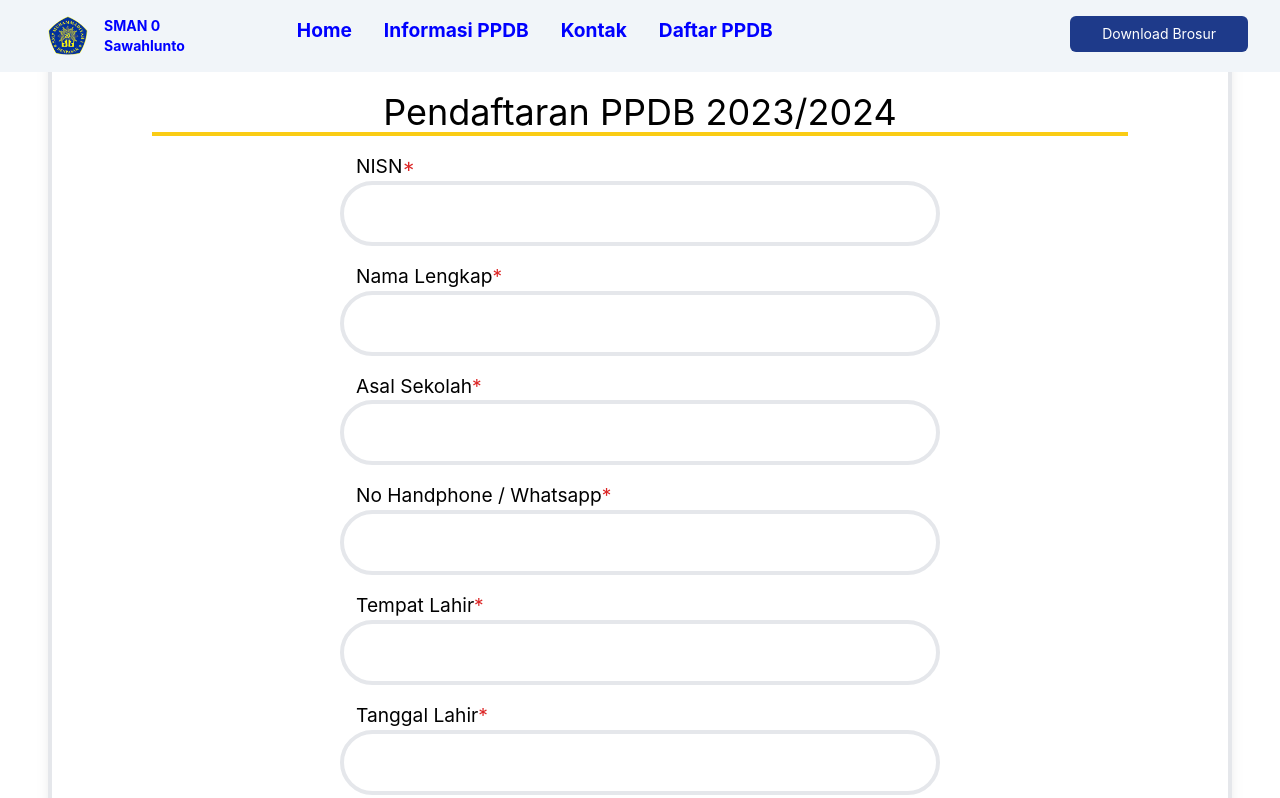
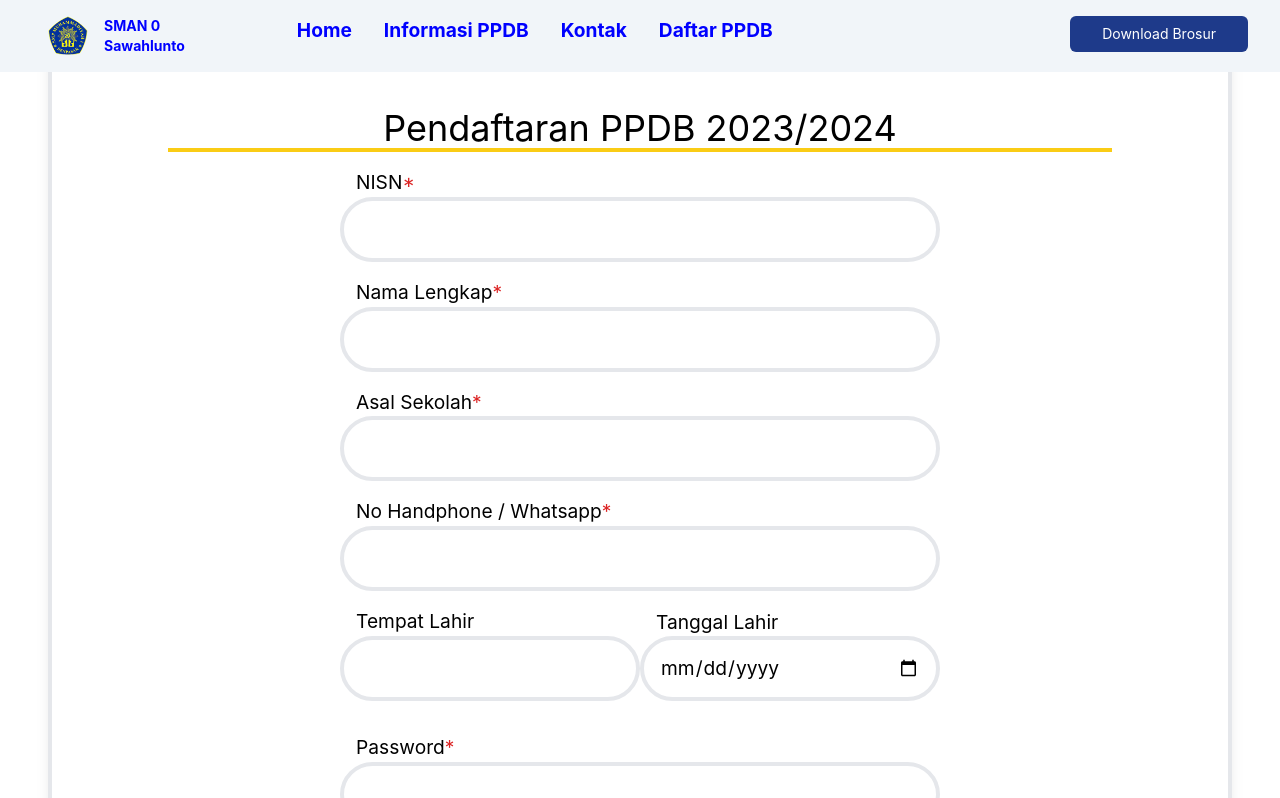
Before and after one commit to harymunli/PPDB-Website-Example, a Next.js app: page /daftar in a window 1280 px wide. Shown: the top 798 px of the page. Built offline with nearby package versions, Linux system fonts and the light colour scheme.

Commit message:
more components

```diff
--- a/components/Input.js
+++ /dev/null
@@ -1,11 +0,0 @@
-import React from "react";
-import styles from '../styles/input.module.css'
-
-export default function Input(props){
-    return(
-        <div className="flex-row justify-center mx-auto flex-start">
-            <label for={props.label} className="block ml-4">{props.label}<span className="text-red-600 round-end-3 h-[30px]">*</span></label>
-            <input id={props.label} type="text" className="rounded-full border-4 w-[600px] h-[65px] px-4"></input>
-        </div>
-    )
-}
--- /dev/null
+++ b/components/Mustinput.js
@@ -0,0 +1,32 @@
+import React from "react";
+
+// export default function Mustinput(props){
+//     return(
+//         <div className="flex-row justify-center mx-auto flex-start">
+//             <label for={props.label} className="block ml-4">{props.label}<span className="text-red-600 round-end-3 h-[30px]">*</span></label>
+//             <input id={props.label} type="text" className="rounded-full border-4 w-[600px] h-[65px] px-4"></input>
+//         </div>
+//     )
+// }
+
+
+
+export default class Mustinput extends React.Component {
+    constructor(props){
+        super(props)
+    }
+    render(){
+        if(this.props.label === "Password"){
+            return (
+                <div className="flex-row justify-center mx-auto flex-start">
+                    <label for={this.props.label} className="block ml-4">{this.props.label}<span className="text-red-600 round-end-3 h-[30px]">*</span></label>
+                    <input id={this.props.label} type="password" className="rounded-full border-4 w-[600px] h-[65px] px-4"></input>
+                </div>
+            )
+        }
+        return ( <div className="flex-row justify-center mx-auto flex-start">
+                    <label for={this.props.label} className="block ml-4">{this.props.label}<span className="text-red-600 round-end-3 h-[30px]">*</span></label>
+                    <input id={this.props.label} type="text" className="rounded-full border-4 w-[600px] h-[65px] px-4"></input>
+                </div> )
+    }
+}
--- /dev/null
+++ b/components/Optional_Input.js
@@ -0,0 +1,21 @@
+import React from "react";
+
+export default class Optional_Input extends React.Component{
+    render(){
+        if(this.props.label === "Tanggal Lahir"){
+           return(
+                <div className="flex-row justify-center mx-auto flex-start inline-block mb-4">
+                    <label for={this.props.label} className="block ml-4">{this.props.label}</label>
+                    <input id={this.props.label} type="date" className="rounded-full border-4 w-[300px] h-[65px] px-4"></input>
+                </div>
+           )
+        }
+        return(
+            <div className="flex-row justify-center mx-auto flex-start inline-block">
+                <label for={this.props.label} className="block ml-4">{this.props.label}</label>
+                <input id={this.props.label} type="text" className="rounded-full border-4 w-[300px] h-[65px] px-4"></input>
+            </div>
+        )
+    }
+
+}
--- a/pages/daftar.js
+++ b/pages/daftar.js
@@ -1,6 +1,7 @@
 import Header from '../components/Header'
 import Navbar from '../components/Navbar'
-import Input from '../components/Input'
+import Mustinput from '../components/Mustinput'
+import Optionalinput from '../components/Optional_Input'
 
 export default function Daftar(){
     return (
@@ -10,16 +11,18 @@ export default function Daftar(){
                 <Navbar />
 
                 {/* <!-- Register Form --> */}
-                <form class="relative border-4 shadow-lg m-8">
-                    <p class='text-4xl text-center border-b-4 border-yellow-400 mx-[100px] mb-4 mt-10'> Pendaftaran PPDB 2023/2024</p>
-                    <div class="flex flex-col space-y-4">
-                        <Input label="NISN" />
-                        <Input label="Nama Lengkap" />
-                        <Input label="Asal Sekolah" />
-                        <Input label="No Handphone / Whatsapp" />
-                        <Input label="Tempat Lahir" />
-                        <Input label="Tanggal Lahir" />
-                        <Input label="Password" />
+                <form className="relative border-4 shadow-lg m-8 p-4">
+                    <p className='text-4xl text-center border-b-4 border-yellow-400 mx-[100px] mb-4 mt-10'> Pendaftaran PPDB 2023/2024</p>
+                    <div className="flex flex-col space-y-4">
+                        <Mustinput label="NISN" />
+                        <Mustinput label="Nama Lengkap" />
+                        <Mustinput label="Asal Sekolah" />
+                        <Mustinput label="No Handphone / Whatsapp" />
+                        <div className='mx-auto'>
+                            <Optionalinput label="Tempat Lahir" />
+                            <Optionalinput label="Tanggal Lahir" />
+                        </div>
+                        <Mustinput label="Password" />
                     </div>
                 </form>
             </main>
```
Also changed, not shown: components/Navbar.js (+9 -1 lines).
